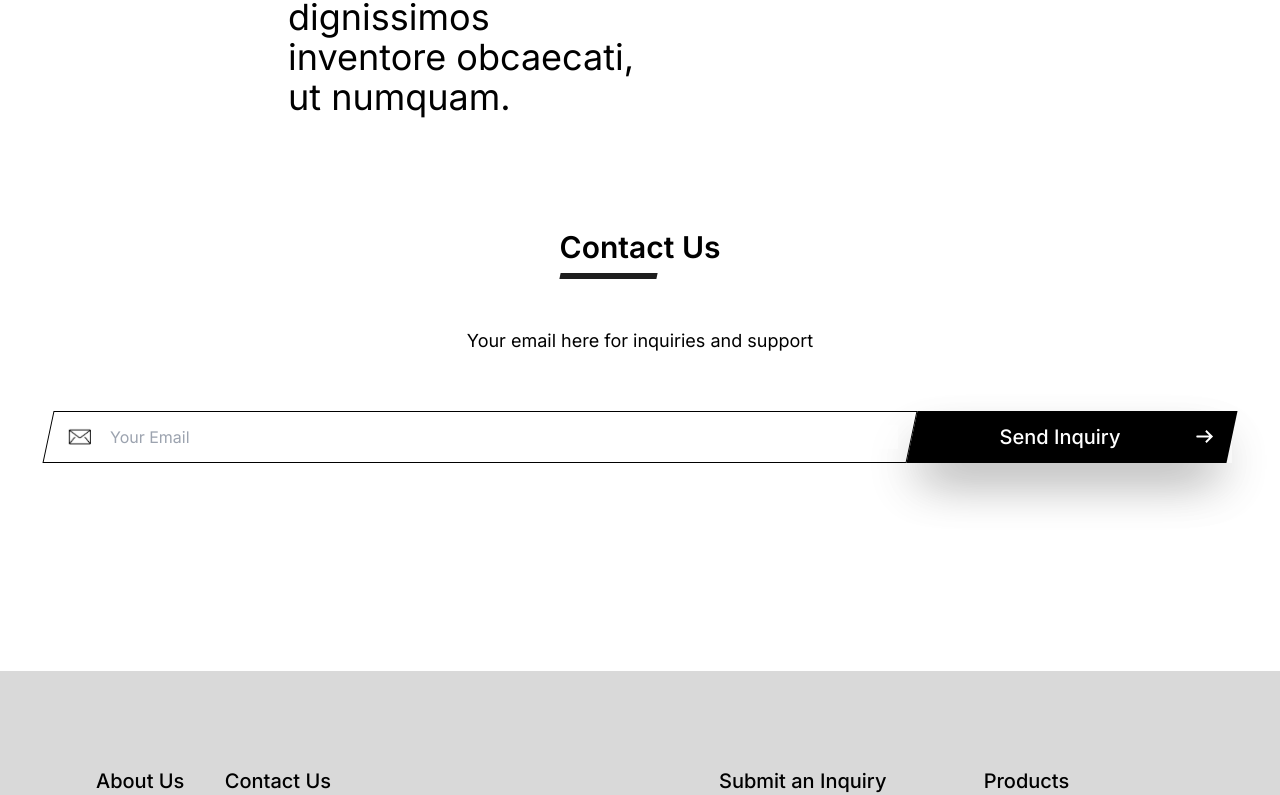
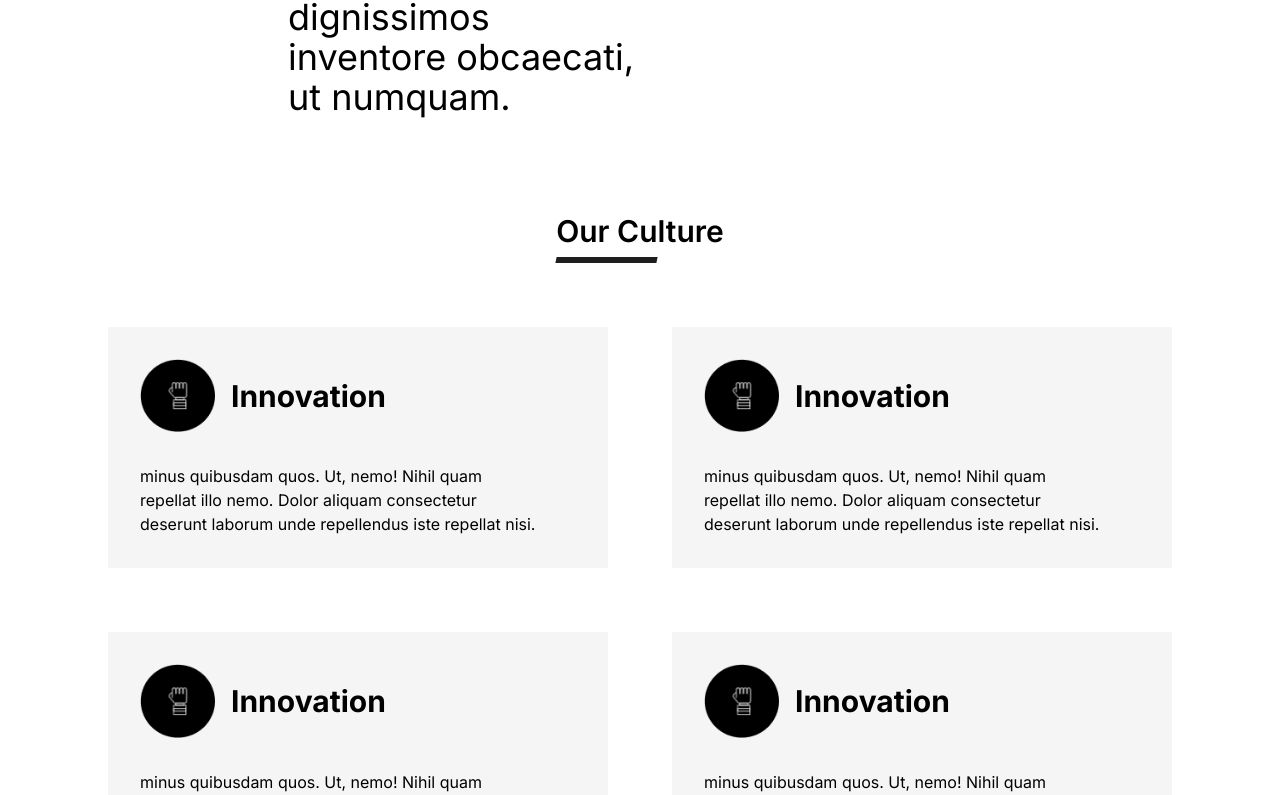
Before and after one commit to Daou-Cables/Daou-Cables-Frontend, a Next.js app: page /about-us in a window 1280 px wide. Shown: the part 2871-3666 px from the top of the page. Built offline with nearby package versions, Linux system fonts and the light colour scheme; no server answers.

Commit message:
add: our culture page

```diff
--- a/app/about-us/page.tsx
+++ b/app/about-us/page.tsx
@@ -2,6 +2,7 @@ import React from "react";
 import Hero from "../ui/AboutUsPage/Hero";
 import AtAGlance from "../ui/AboutUsPage/AtAGlance";
 import SectionWithText from "../ui/General/SectionWithText";
+import OurCulture from "../ui/AboutUsPage/OurCulture";
 
 type Props = {};
 
@@ -28,7 +29,8 @@ export default function AboutUs({}: Props) {
                 fuga rem voluptatibus, fugiat quisquam minima explicabo
                 ipsa iste dignissimos inventore obcaecati, ut numquam."
                 reversed
-            />
+        />
+        <OurCulture />
         </div>
     );
 }
--- /dev/null
+++ b/app/ui/AboutUsPage/CultureCard.tsx
@@ -0,0 +1,26 @@
+import React from "react";
+import Image from "next/image";
+
+type Props = {
+    title: string;
+    text: string;
+};
+
+const CultureCard = ({ title, text }: Props) => {
+    return (
+        <div className="bg-[#F5F5F5] p-8 w-[300px] md:w-[500px]">
+            <div className="flex items-center">
+                <Image
+                    src="/images/CultureCardIcon.png"
+                    alt="Our Culture"
+                    width={75}
+                    height={75}
+                />
+                <h1 className="ml-4 font-bold text-3xl">{title}</h1>
+            </div>
+            <p className="mt-8 w-[250px] md:w-[400px] text-sm md:text-base">{text}</p>
+        </div>
+    );
+};
+
+export default CultureCard;
--- /dev/null
+++ b/app/ui/AboutUsPage/OurCulture.tsx
@@ -0,0 +1,37 @@
+import React from "react";
+import SectionTitle from "../General/SectionTitle";
+import CultureCard from "./CultureCard";
+
+type Props = {};
+
+const OurCulture = (props: Props) => {
+    return (
+        <div className="pt-24">
+            <div className="flex items-center justify-center">
+                <SectionTitle title="Our Culture" />
+            </div>
+            <div className="flex justify-center items-center">
+                <div className="mt-16 grid sm:grid-cols-2 gap-16">
+                    <CultureCard
+                        title="Innovation"
+                        text="minus quibusdam quos. Ut, nemo! Nihil quam repellat illo nemo. Dolor aliquam consectetur deserunt laborum unde repellendus iste repellat nisi."
+                    />
+                    <CultureCard
+                        title="Innovation"
+                        text="minus quibusdam quos. Ut, nemo! Nihil quam repellat illo nemo. Dolor aliquam consectetur deserunt laborum unde repellendus iste repellat nisi."
+                    />
+                    <CultureCard
+                        title="Innovation"
+                        text="minus quibusdam quos. Ut, nemo! Nihil quam repellat illo nemo. Dolor aliquam consectetur deserunt laborum unde repellendus iste repellat nisi."
+                    />
+                    <CultureCard
+                        title="Innovation"
+                        text="minus quibusdam quos. Ut, nemo! Nihil quam repellat illo nemo. Dolor aliquam consectetur deserunt laborum unde repellendus iste repellat nisi."
+                    />
+                </div>
+            </div>
+        </div>
+    );
+};
+
+export default OurCulture;
```
Also changed, not shown: public/images/CultureCardIcon.png (added).
